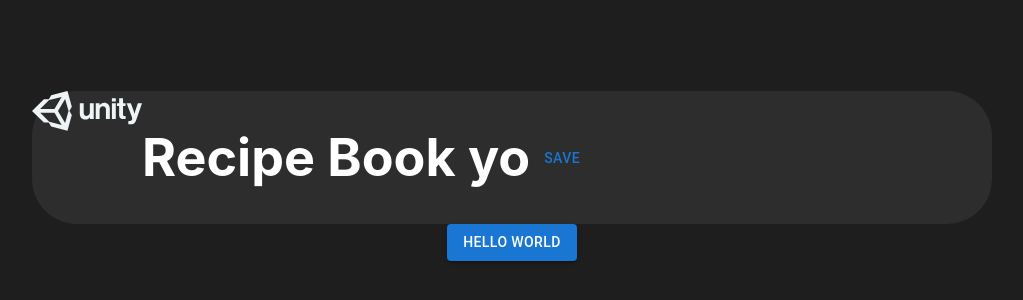
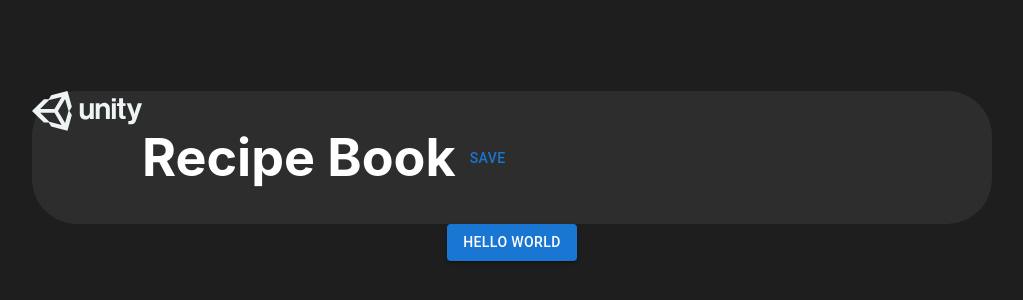
Before and after one commit to SamuelSmith07/unity-app, a React (Create React App) app: page / in a window 1280 px wide. Shown: the part 224-524 px from the top of the page, without its empty margins (128-1151 px from the left). Built offline with nearby package versions, Linux system fonts and the light colour scheme.

Commit message:
commit success

```diff
--- a/src/App.js
+++ b/src/App.js
@@ -20,7 +20,7 @@ export default function App() {
         borderRadius: '45px',
       }}>
       <img src={Unity_Technologies_logo} className="App-logo" alt="Unity Logo" />
-        <h1>Recipe Book yo</h1>
+        <h1>Recipe Book</h1>
         <Box
       sx={{
         position: 'absolute',
```
